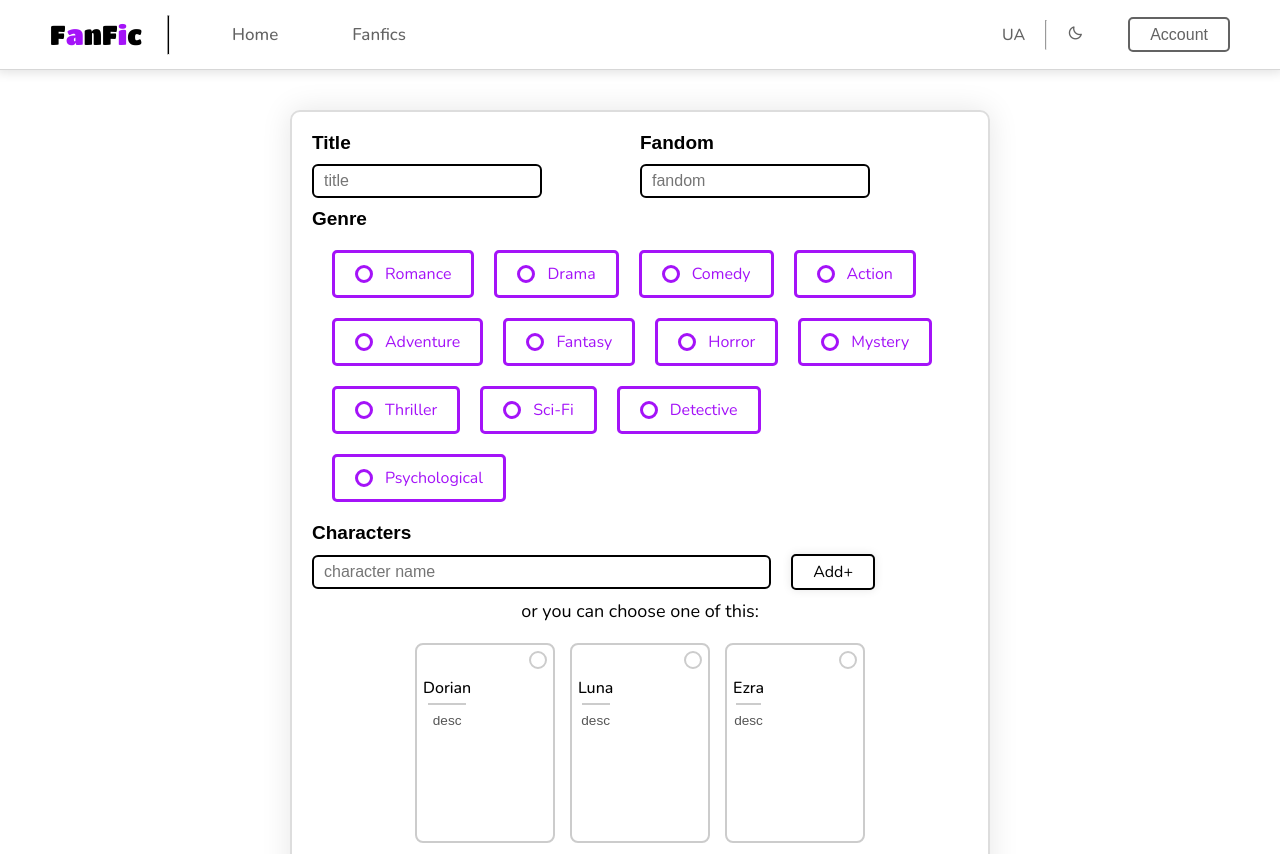
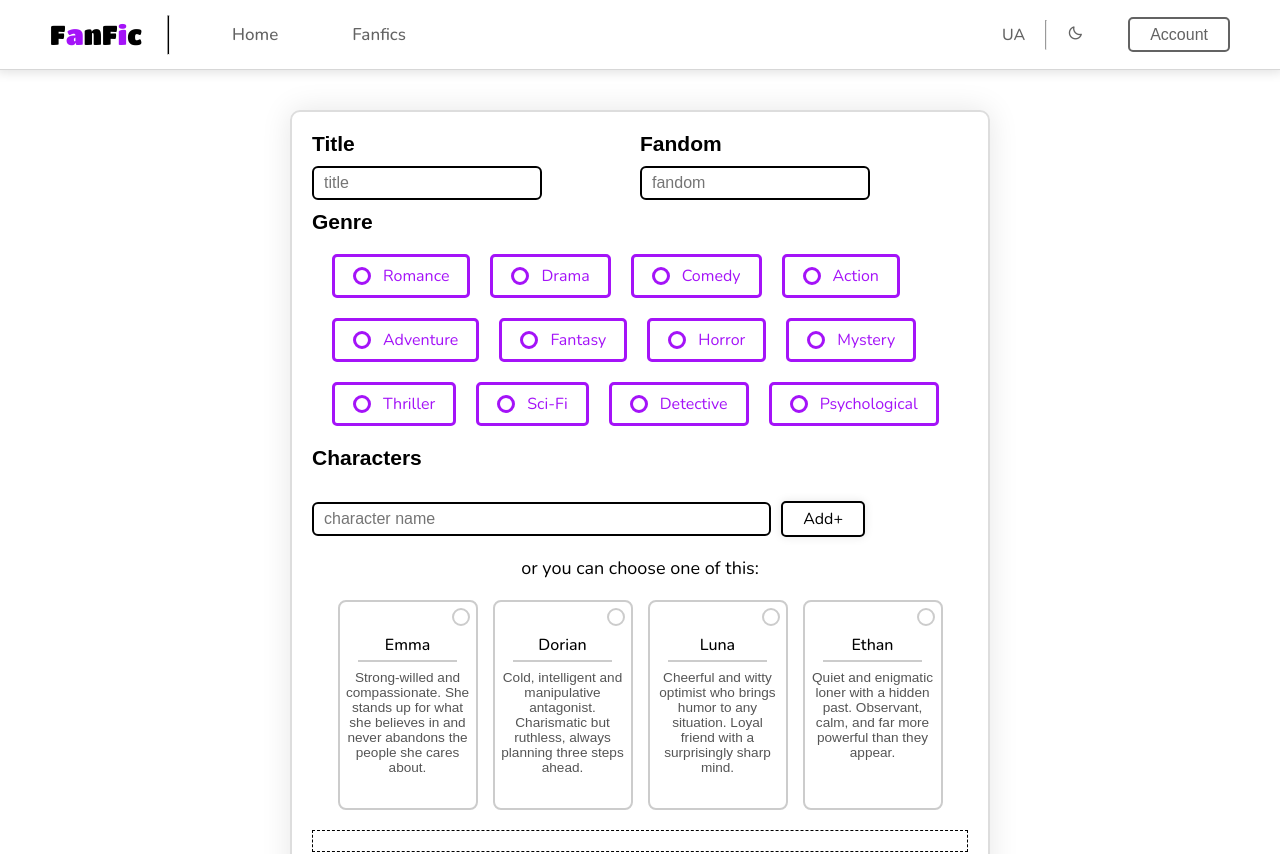
Before and after one commit to Igorshk10/Fan_fiction, a React (Create React App) app in the folder frontend/: page /story/create in a window 1280 px wide. Shown: the top 854 px of the page. Built offline with nearby package versions, Linux system fonts and the light colour scheme; no server answers; a web font is replaced by a local one.

Commit message:
2 lang for templates

```diff
--- a/frontend/src/UI/MyRadio/MyRadio.module.css
+++ b/frontend/src/UI/MyRadio/MyRadio.module.css
@@ -15,9 +15,10 @@
     align-items: center;
     gap: 12px;
     border: 3px solid var(--main-color);
-    padding: 10px 20px;
+    padding: 8px 18px;
     border-radius: 5px;
     transition: 0.3s ease;
+    font-size: 16px ;
 }
 
 
--- a/frontend/src/components/StoryForm/StoryForm.jsx
+++ b/frontend/src/components/StoryForm/StoryForm.jsx
@@ -1,30 +1,34 @@
-import React, {useState} from 'react'
+import React, {useContext, useState} from 'react'
 import style from './StoryForm.module.css'
 import MyRadio from "../../UI/MyRadio/MyRadio";
+import {LanguageContext} from "../../context/LanguageContext";
+import {useTranslation} from "react-i18next";
 
 function StoryForm() {
     const [genre, setGenre] = useState('');
     const [character, setCharacter] = useState('');
     const [characters, setCharacters] = useState([]);
+    const { t } = useTranslation();
+    const { lang, toggleLanguage } = useContext(LanguageContext);
 
-    const addCharacter = (name, description = '', templateId = null) => {
-        const characterName = typeof name === 'string'
-            ? name.trim()
-            : character.trim();
+    const addCharacter = (name = '', description = '', templateId = null) => {
+        if (!templateId) {
+            const characterName = character.trim();
+            if (!characterName) return;
 
-        if (!characterName) return;
+            setCharacters(prev => [
+                ...prev,
+                { id: crypto.randomUUID(), name: characterName, description, templateId: null }
+            ]);
+
+            setCharacter('');
+            return;
+        }
 
         setCharacters(prev => [
             ...prev,
-            {
-                id: crypto.randomUUID(),
-                name: characterName,
-                description,
-                templateId
-            }
+            { id: crypto.randomUUID(), templateId }
         ]);
-
-        setCharacter('');
     };
 
     const removeCharacter = (id) => {
@@ -33,19 +37,36 @@ function StoryForm() {
 
     const templates = [
         {
-            id: 'dorian',
-            name: 'Dorian',
-            description: 'desc'
+            id: 'heroine',
+            name: { en: 'Emma', ua: 'Емма' },
+            description: {
+                en: 'Strong-willed and compassionate. She stands up for what she believes in and never abandons the people she cares about.',
+                ua: 'Сильна духом і співчутлива. Вона відстоює те, у що вірить, і ніколи не покидає дорогих їй людей.'
+            }
         },
         {
-            id: 'luna',
-            name: 'Luna',
-            description: 'desc'
+            id: 'villain',
+            name: { en: 'Dorian', ua: 'Доріан' },
+            description: {
+                en: 'Cold, intelligent and manipulative antagonist. Charismatic but ruthless, always planning three steps ahead.',
+                ua: 'Холодний, розумний і хитрий. Харизматичний, але безжальний, завжди планує на кілька кроків уперед.'
+            }
         },
         {
-            id: 'ezra',
-            name: 'Ezra',
-            description: 'desc'
+            id: 'comic',
+            name: { en: 'Luna', ua: 'Луна' },
+            description: {
+                en: 'Cheerful and witty optimist who brings humor to any situation. Loyal friend with a surprisingly sharp mind.',
+                ua: 'Весела та дотепна оптимістка, яка додає гумору в будь-яку ситуацію. Вірна подруга з несподівано гострим розумом.'
+            }
+        },
+        {
+            id: 'mysterious',
+            name: { en: 'Ethan', ua: 'Ітан' },
+            description: {
+                en: 'Quiet and enigmatic loner with a hidden past. Observant, calm, and far more powerful than they appear.',
+                ua: 'Тихий та загадковий одинак із прихованим минулим. Спостережливий, спокійний і значно могутніший, ніж здається.'
+            }
         }
     ];
 
@@ -93,9 +114,11 @@ function StoryForm() {
                 <div className={style.bottomForm}>
                     <label className={style.formTitle} htmlFor="character">Characters</label>
                     <br/>
-                    <input className={style.formInput} id='character' type="text" placeholder="character name"
-                           value={character} onChange={(e) => setCharacter(e.target.value)}/>
-                    <button className={style.add} onClick={addCharacter}>Add+</button>
+                    <div className={style.inputRow}>
+                        <input className={style.formInput} id='character' type="text" placeholder="character name"
+                               value={character} onChange={(e) => setCharacter(e.target.value)}/>
+                        <button className={style.add} onClick={addCharacter}>Add+</button>
+                    </div>
                     <p className={style.option}>or you can choose one of this:</p>
                     <div className={style.template}>
                         <div className={style.template}>
@@ -108,15 +131,15 @@ function StoryForm() {
                                         className={isSelected ? style.selected : style.person}
                                         onClick={() => {
                                             if (!isSelected) {
-                                                addCharacter(t.name, t.description, t.id);
+                                                addCharacter('', '', t.id)
                                             }
                                         }}
                                     >
                                         <div className={style.checkbox}>{isSelected && <i className='bx bx-check'></i>}</div>
                                         <div className={style.personContent}>
-                                            <p className={style.personName}>{t.name}</p>
+                                            <p className={style.personName}>{t.name[lang]}</p>
                                             <hr />
-                                            <p className={style.personDesc}>{t.description}</p>
+                                            <p className={style.personDesc}>{t.description[lang]}</p>
                                         </div>
                                     </button>
                                 );
@@ -124,12 +147,17 @@ function StoryForm() {
                         </div>
                     </div>
                     <div className={style.characters}>
-                        {characters.map(e => (
-                            <button onClick={() => {
-                                removeCharacter(e.id)
-                            }} key={e.id} className={style.character}>
-                                {e.name} <i className='bx bx-x'></i>
-                            </button>))}
+                        {characters.map(c => {
+                            const template = c.templateId ? templates.find(t => t.id === c.templateId) : null;
+                            const name = template ? template.name[lang] : c.name;
+                            const description = template ? template.description[lang] : c.description;
+
+                            return (
+                                <button key={c.id} onClick={() => removeCharacter(c.id)} className={style.character}>
+                                    {name} <i className='bx bx-x'></i>
+                                </button>
+                            );
+                        })}
                     </div>
                 </div>
 
--- a/frontend/src/components/StoryForm/StoryForm.module.css
+++ b/frontend/src/components/StoryForm/StoryForm.module.css
@@ -51,7 +51,7 @@
 }
 
 .formTitle{
-    font-size: 19px;
+    font-size: 21px;
     font-weight: 900;
     font-family: var(--tittle-font);
     color: var(--b-w);
@@ -59,7 +59,18 @@
 
 .bottomForm{
     width: 100%;
+    display: flex;
+    flex-direction: column;
 }
+
+.inputRow {
+    display: flex;
+    flex-wrap: wrap;
+    gap: 10px;
+    margin-bottom: 10px;
+    align-items: center;
+}
+
 
 .option{
     font-size: 18px;
@@ -70,13 +81,13 @@
 .add{
     color: var(--b-w);
     border-radius: 5px;
+    flex-shrink: 0;
     padding: 5px 20px;
     font-size: 16px;
     border: 2px solid var(--b-w);
     background-color: var(--white-dark);
     box-shadow: 0 0 10px rgba(0,0,0,0.1);
     transition: all 0.3s ease;
-    margin-left: 20px;
     font-family: var(--main-font);
 }
 
@@ -126,7 +137,7 @@
     justify-content: flex-start;
     position: relative;
     width: 140px;
-    height: 200px;
+    height: 210px;
     padding: 6px;
     border: 2px solid #ccc;
     border-radius: 8px;
```
